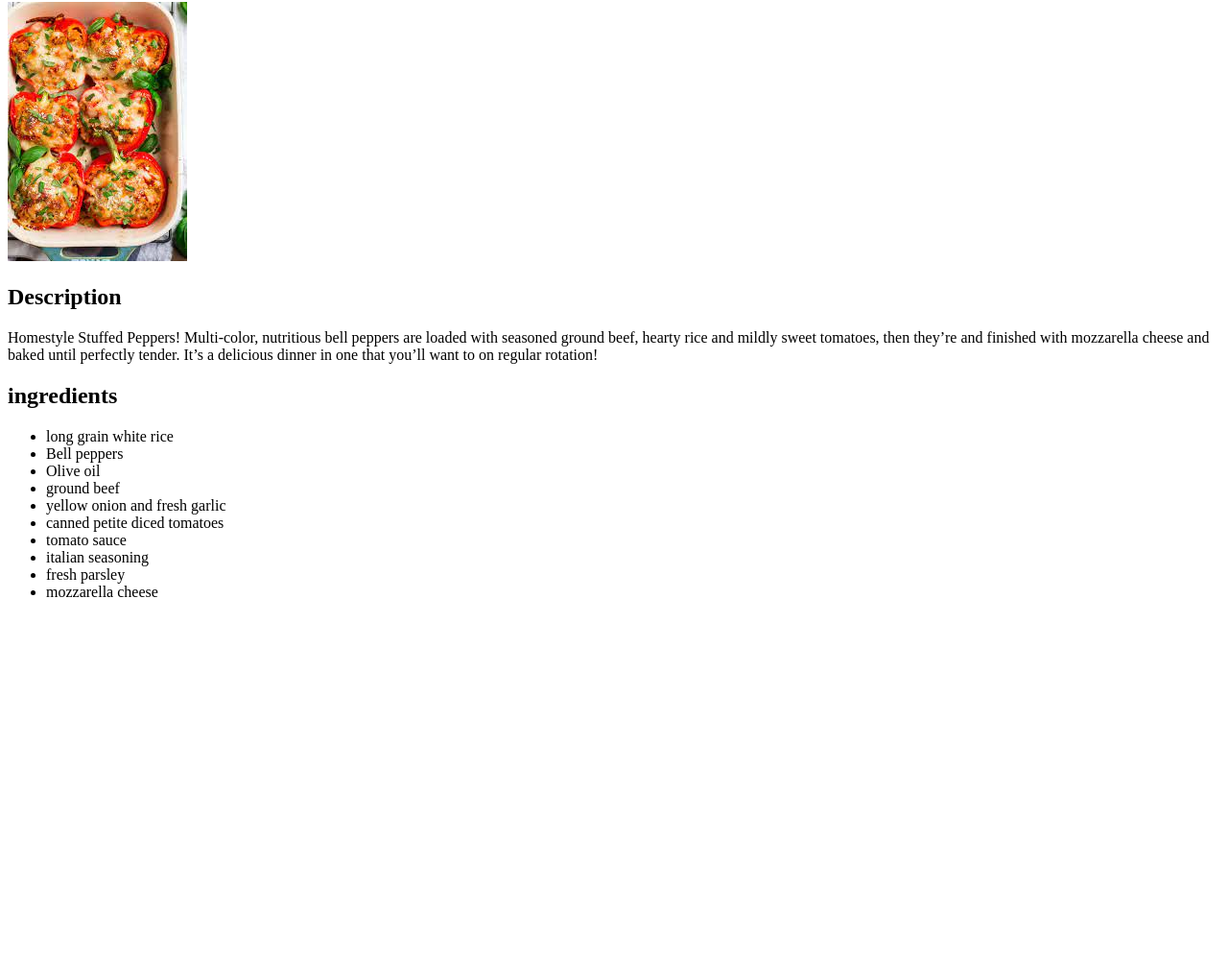
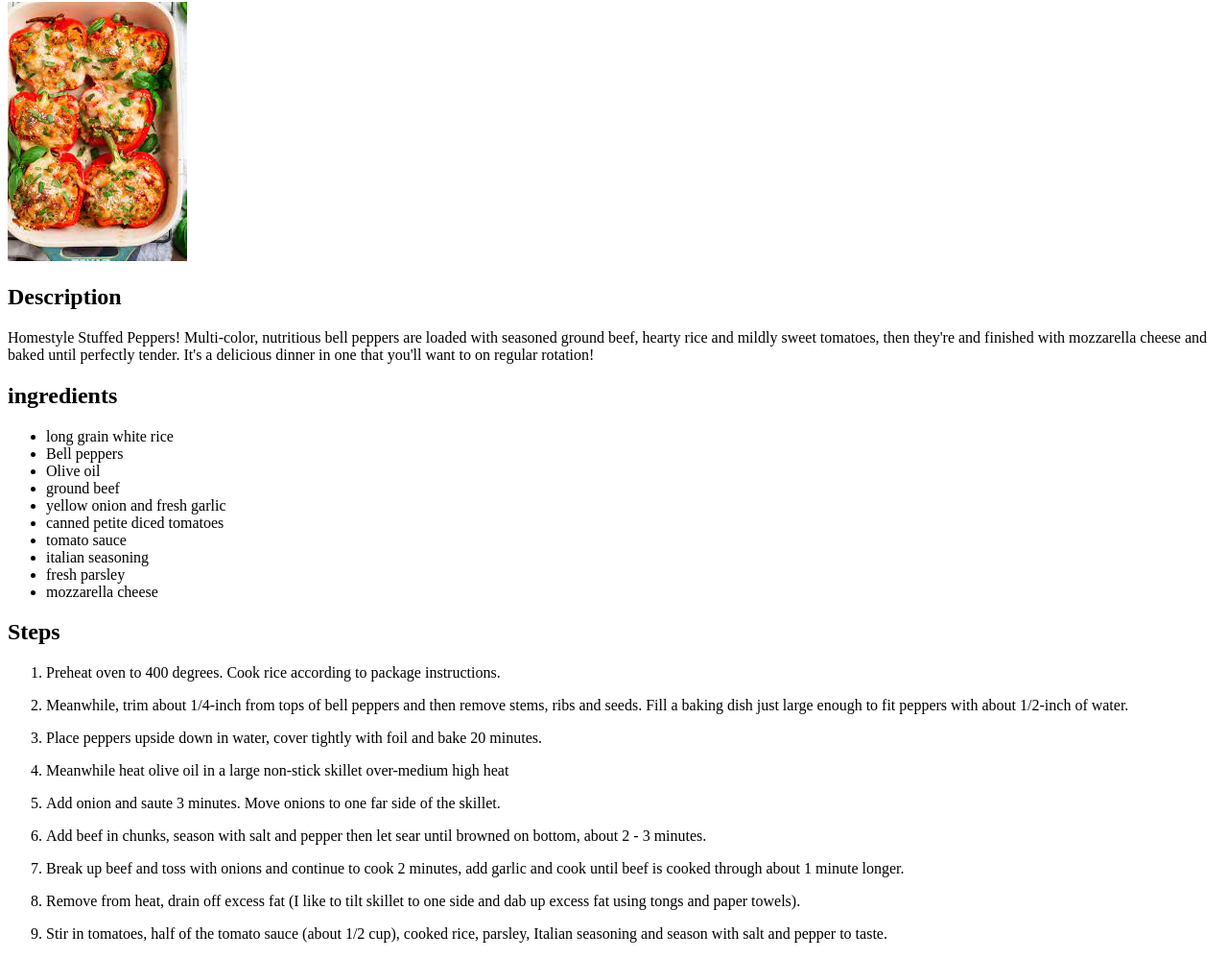
Before and after one commit to Tbiz95/odin-recipes, a plain HTML site: page recipes/stuffed-peppers.html in a window 1280 px wide. Shown: the part 78-1076 px from the top of the page at 96% size. Before the commit the page ends 800 px from the top, so only its background shows below. Drawn offline with Linux system fonts and the light colour scheme.

Commit message:
add list of steps for stuffed peppers

```diff
--- a/recipes/stuffed-peppers.html
+++ b/recipes/stuffed-peppers.html
@@ -8,7 +8,7 @@
 <h1>Stuffed Peppers</h1>
 <img src="../images/download (1).jpeg" alt="stuffed peppers">
 <h2>Description</h2>
-<p>Homestyle Stuffed Peppers! Multi-color, nutritious bell peppers are loaded with seasoned ground beef, hearty rice and mildly sweet tomatoes, then they’re and finished with mozzarella cheese and baked until perfectly tender. It’s a delicious dinner in one that you’ll want to on regular rotation!</p>
+<p>Homestyle Stuffed Peppers! Multi-color, nutritious bell peppers are loaded with seasoned ground beef, hearty rice and mildly sweet tomatoes, then they're and finished with mozzarella cheese and baked until perfectly tender. It's a delicious dinner in one that you'll want to on regular rotation!</p>
 <h2>ingredients</h2>
 <ul>
     <li>long grain white rice</li>
@@ -22,5 +22,27 @@
     <li>fresh parsley</li>
     <li>mozzarella cheese</li>
 </ul>
+<h2>Steps</h2>
+<ol>
+    <li>Preheat oven to 400 degrees. Cook rice according to package instructions.</li>
+    <p></p>
+    <li>Meanwhile, trim about 1/4-inch from tops of bell peppers and then remove stems, ribs and seeds. Fill a baking dish just large enough to fit peppers with about 1/2-inch of water.</li>
+    <p></p>
+    <li>Place peppers upside down in water, cover tightly with foil and bake 20 minutes.</li>
+    <p></p>
+    <li>Meanwhile heat olive oil in a large non-stick skillet over-medium high
+    heat</li>
+    <p></p>
+    <li>Add onion and saute 3 minutes. Move onions to one far side of the skillet.</li>
+    <p></p>
+    <li>Add beef in chunks, season with salt and pepper then let sear until browned on bottom, about 2 - 3 minutes.</li>
+    <p></p>
+    <li>Break up beef and toss with onions and continue to cook 2 minutes, add garlic and cook until beef is cooked through about 1 minute longer.
+    </li>
+    <p></p>
+    <li>Remove from heat, drain off excess fat (I like to tilt skillet to one side and dab up excess fat using tongs and paper towels).</li>
+    <p></p>
+    <li>Stir in tomatoes, half of the tomato sauce (about 1/2 cup), cooked rice, parsley, Italian seasoning and season with salt and pepper to taste.</li>
+</ol>
     </body>
 </html>
```
